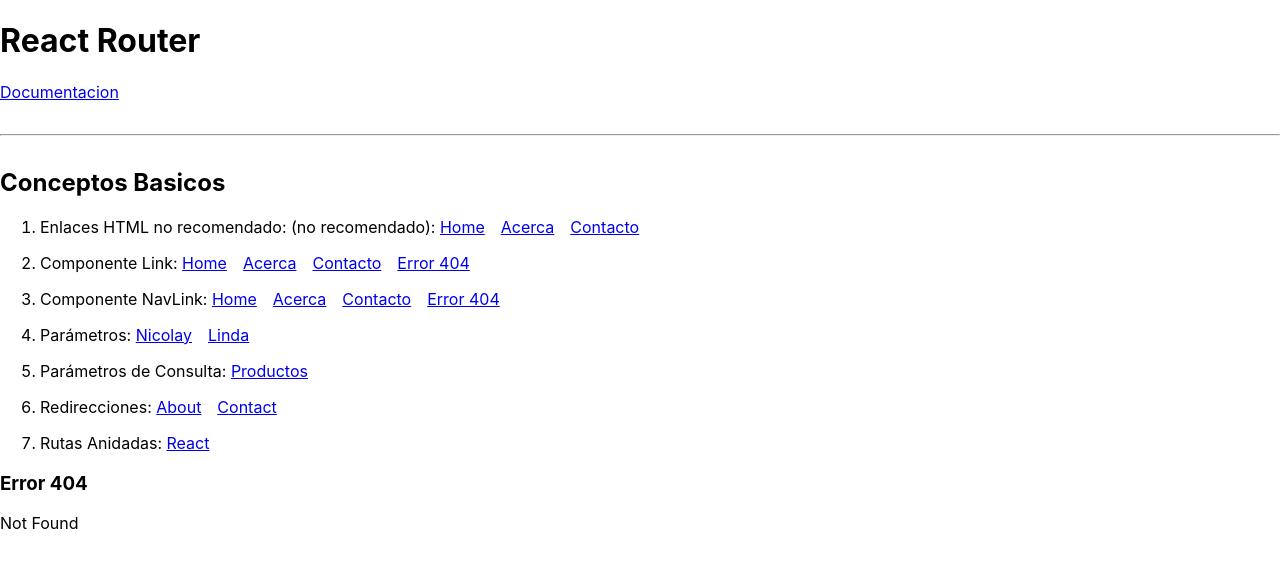
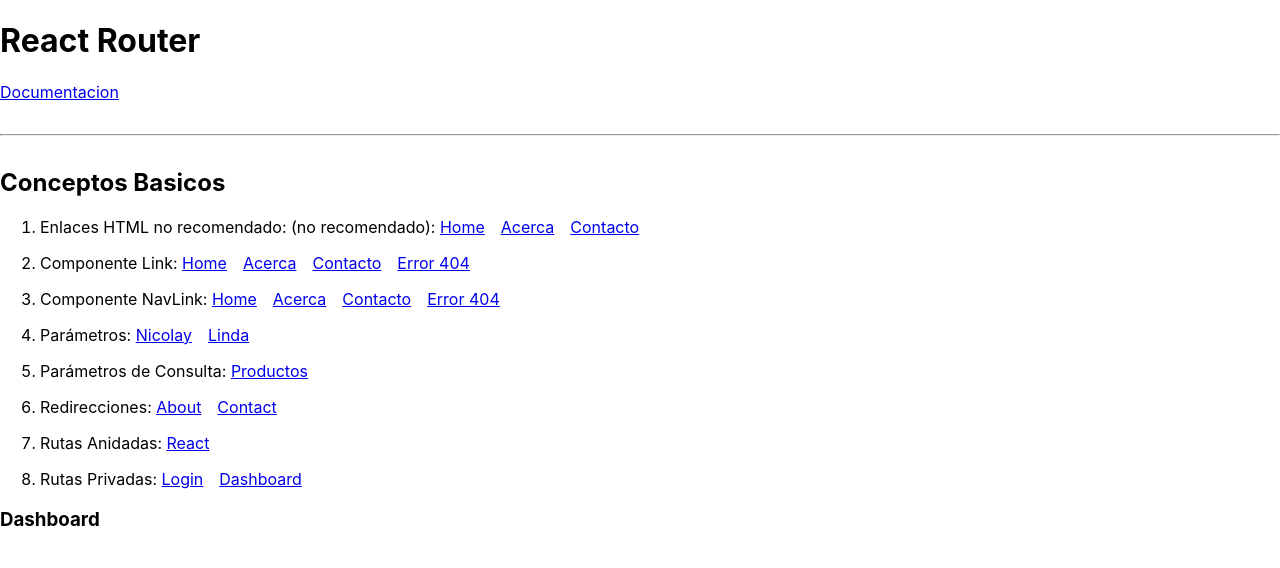
Before and after one commit to nicolaymh/ConceptsRouterV5, a React (Create React App) app: page /dashboard in a window 1280 px wide. Shown: the top 568 px of the page. Built offline with nearby package versions, Linux system fonts and the light colour scheme; the HTML template or start-up script is replaced by a standard one.

Commit message:
Rutas Privadas

```diff
--- a/src/components/ConceptosBasicos.js
+++ b/src/components/ConceptosBasicos.js
@@ -15,6 +15,9 @@
 import { ReactTopics } from '../pages/ReactTopics';
 
 import '../index.css';
+import { Login } from '../pages/Login';
+import { Dashboard } from '../pages/Dashboard';
+import { PrivateRoute } from './PrivateRoute';
 
 export const ConceptosBasicos = () => {
     return (
@@ -46,6 +49,15 @@
 
                     <Route path='/react' component={ReactTopics} />
 
+                    <Route exact path='/login' component={Login} />
+                    {/* <Route exact path='/dashboard' component={Dashboard} /> */}
+
+                    <PrivateRoute
+                        exact
+                        path='/dashboard'
+                        component={Dashboard}
+                    />
+
                     <Route path='*' component={Error404} />
                 </Switch>
             </Router>
--- a/src/components/MenuConceptos.js
+++ b/src/components/MenuConceptos.js
@@ -57,6 +57,12 @@
                     <span>Rutas Anidadas: </span>
                     <Link to='/react'>React</Link>
                 </li>
+
+                <li>
+                    <span>Rutas Privadas: </span>
+                    <Link to='Login'>Login</Link>
+                    <Link to='dashboard'>Dashboard</Link>
+                </li>
             </ol>
         </nav>
     );
--- /dev/null
+++ b/src/components/PrivateRoute.js
@@ -0,0 +1,19 @@
+import React from 'react';
+import { Redirect, Route } from 'react-router';
+
+// export const PrivateRoute = (props) => {
+//     return <Route {...props} />;
+// };
+
+//Simular la Autenticacion:
+let auth;
+auth = null;
+auth = true;
+
+export const PrivateRoute = ({ component: Component, ...rest }) => {
+    return (
+        <Route {...rest}>
+            {auth ? <Component /> : <Redirect to='/login' />}
+        </Route>
+    );
+};
--- /dev/null
+++ b/src/pages/Dashboard.js
@@ -0,0 +1,9 @@
+import React from 'react';
+
+export const Dashboard = () => {
+    return (
+        <div>
+            <h3>Dashboard</h3>
+        </div>
+    );
+};
--- /dev/null
+++ b/src/pages/Login.js
@@ -0,0 +1,9 @@
+import React from 'react';
+
+export const Login = () => {
+    return (
+        <div>
+            <h3>Login</h3>
+        </div>
+    );
+};
```
